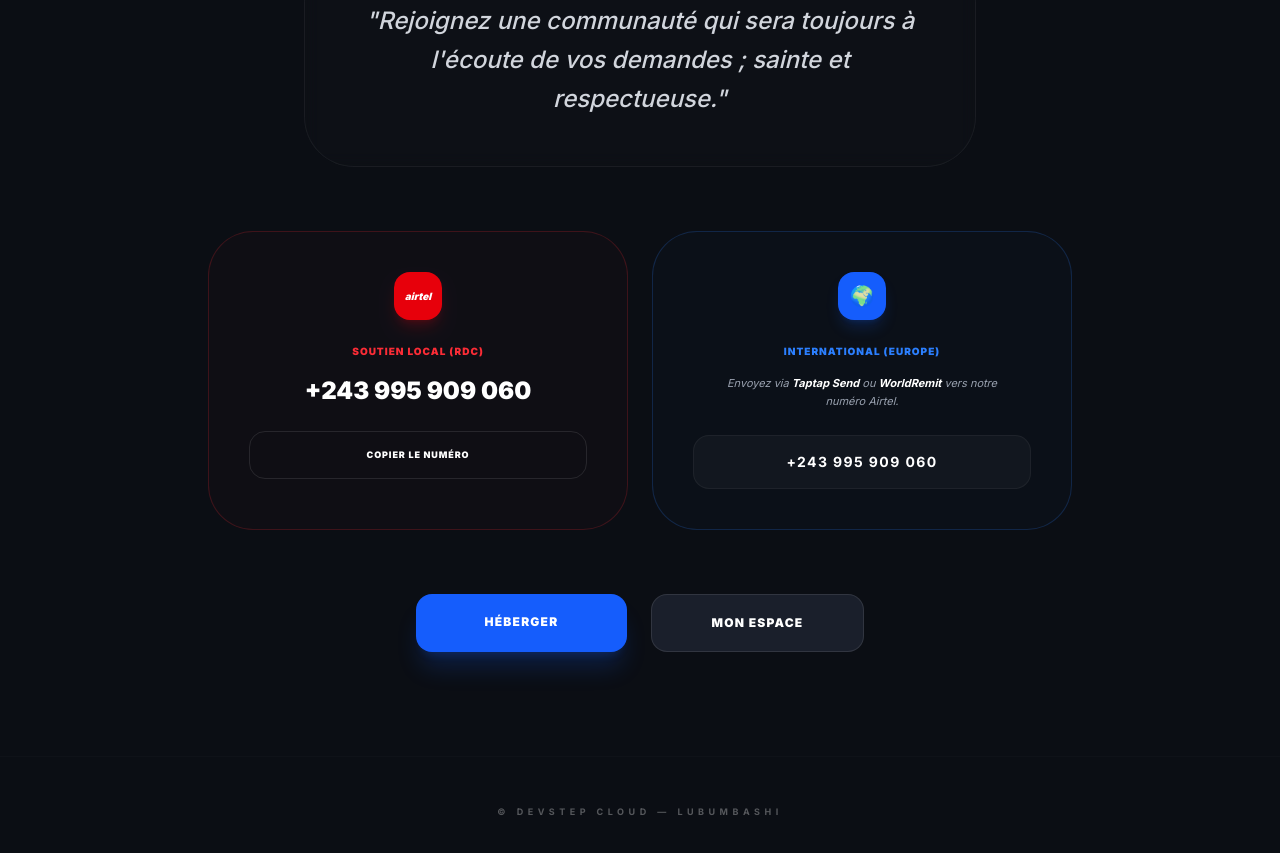
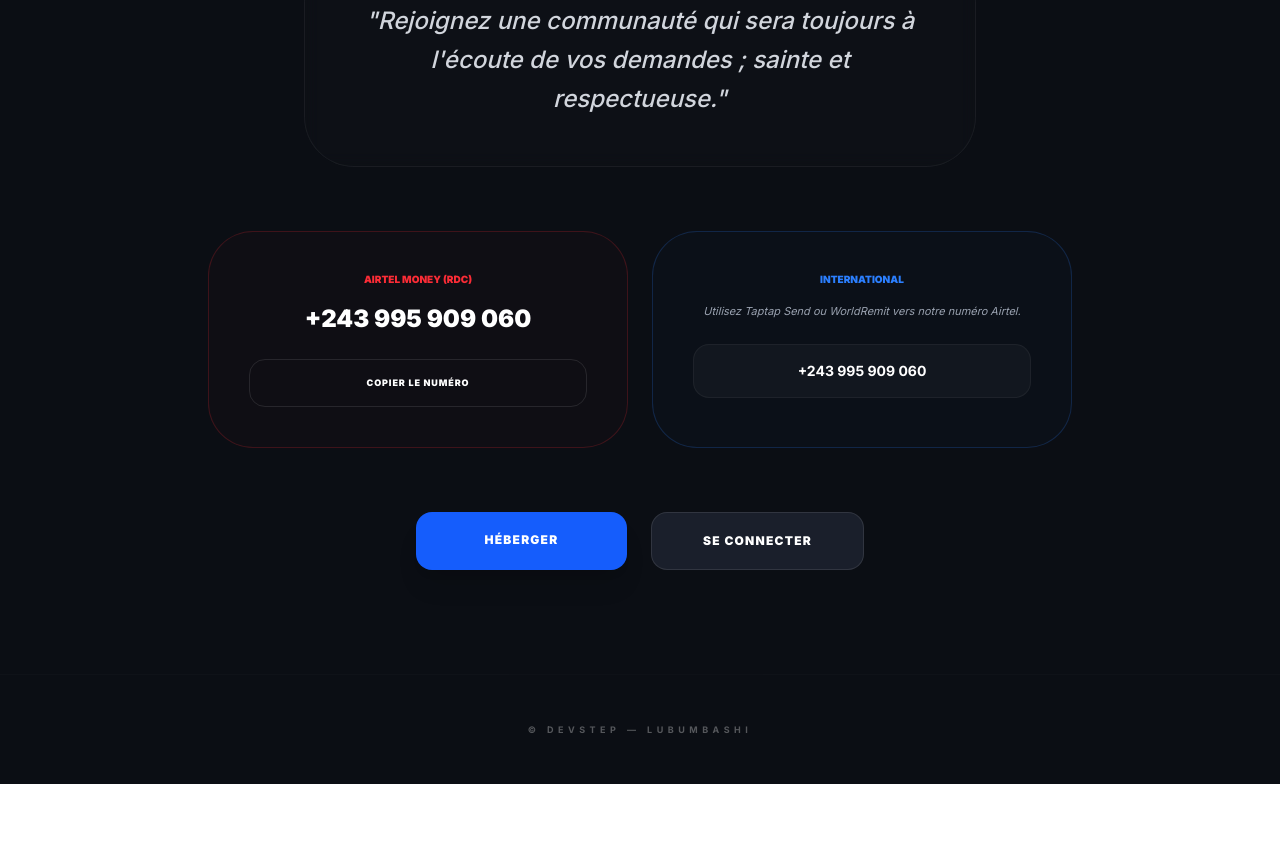
Before and after one commit to davidbyadunia04-stack/DevStep, a Next.js app: page / in a window 1280 px wide. Shown: the part 483-1336 px from the top of the page. After the commit the page ends 1267 px from the top, so only its background shows below. Built offline with nearby package versions, Linux system fonts and the light colour scheme.

Commit message:
Optimisation code: Middleware (22 lignes) et Accueil (95 lignes)

```diff
--- a/app/page.tsx
+++ b/app/page.tsx
@@ -3,7 +3,6 @@ import Link from 'next/link'
 import Image from 'next/image'
 
 export default function HomePage() {
-  // Fonction pour copier le numéro Airtel
   const copyNumber = () => {
     navigator.clipboard.writeText("+243995909060")
     alert("Numéro Airtel Money copié !")
@@ -12,101 +11,60 @@ export default function HomePage() {
   return (
     <div className="min-h-screen w-full bg-[#0b0e14] text-white flex flex-col font-sans">
 
-      {/* --- BARRE DE NAVIGATION --- */}
+      {/* --- NAVBAR --- */}
       <nav className="w-full py-5 px-10 flex justify-between items-center border-b border-white/5 bg-[#0b0e14]/80 backdrop-blur-md fixed top-0 z-50">
         <Link href="/" className="flex items-center gap-3">
-          {/* Ton logo DS */}
-          <Image
-            src="/icon.png"
-            alt="DevStep"
-            width={35}
-            height={35}
-            className="rounded-full"
-          />
+          <Image src="/icon.png" alt="DevStep" width={35} height={35} className="rounded-full" />
           <span className="text-xl font-black italic text-blue-600 tracking-tighter uppercase">DEVSTEP</span>
         </Link>
-
         <div className="flex gap-8 items-center">
           <Link href="/" className="text-[10px] font-bold uppercase tracking-widest hover:text-blue-500 transition-all">Accueil</Link>
-          <a href="#donations" className="text-[10px] font-bold uppercase tracking-widest text-yellow-500 hover:text-yellow-400 transition-all">Soutenir</a>
-          <a href="https://discord.gg/MsZ455Yh" target="_blank" className="px-5 py-2 bg-[#5865F2] hover:bg-[#4752C4] rounded-xl text-[10px] font-black uppercase tracking-widest transition-all">Discord</a>
+          <a href="#donations" className="text-[10px] font-bold uppercase tracking-widest text-yellow-500 hover:text-yellow-400">Soutenir</a>
+          <a href="https://discord.gg/MsZ455Yh" target="_blank" className="px-5 py-2 bg-[#5865F2] hover:bg-[#4752C4] rounded-xl text-[10px] font-black uppercase tracking-widest">Discord</a>
         </div>
       </nav>
 
-      {/* --- CONTENU PRINCIPAL --- */}
+      {/* --- MAIN --- */}
       <main className="flex-1 flex flex-col items-center justify-center p-6 mt-32 text-center">
 
-        {/* LOGO CENTRAL (Celui qu'on voit sur ta capture) */}
         <div className="mb-8">
-          <Image
-            src="/icon.png"
-            alt="DevStep Logo Large"
-            width={120}
-            height={120}
-            className="rounded-full shadow-[0_0_50px_rgba(59,130,246,0.3)] border-2 border-white/5"
-          />
+          <Image src="/icon.png" alt="Logo" width={120} height={120} className="rounded-full shadow-[0_0_50px_rgba(59,130,246,0.3)] border-2 border-white/5" />
         </div>
 
-        <h1 className="text-7xl md:text-9xl font-black italic tracking-tighter text-white mb-8">
+        <h1 className="text-7xl md:text-9xl font-black italic tracking-tighter mb-8 text-white">
           DEV<span className="text-blue-600">STEP.</span>
         </h1>
 
-        {/* SECTION PHILOSOPHIE */}
         <div className="max-w-2xl mb-16 px-10 py-12 border border-white/5 bg-white/[0.01] rounded-[50px] backdrop-blur-sm">
           <h2 className="text-xl md:text-2xl font-medium text-gray-300 italic leading-relaxed">
             "Rejoignez une communauté qui sera toujours à l'écoute de vos demandes ; sainte et respectueuse."
           </h2>
         </div>
 
-        {/* --- SECTION DONS (RDC & INTERNATIONAL) --- */}
+        {/* --- DONS --- */}
         <div id="donations" className="max-w-4xl w-full mb-16 grid grid-cols-1 md:grid-cols-2 gap-6 px-4">
-
-          {/* CARTE RDC */}
           <div className="p-10 border border-red-500/20 bg-red-500/[0.02] rounded-[45px] flex flex-col items-center">
-            <div className="w-12 h-12 bg-red-600 rounded-2xl flex items-center justify-center mb-6 shadow-lg shadow-red-600/20">
-              <span className="text-white font-black italic text-[10px]">airtel</span>
-            </div>
-            <p className="text-red-500 font-black uppercase tracking-widest text-[10px] mb-4">Soutien Local (RDC)</p>
+            <p className="text-red-500 font-black uppercase text-[10px] mb-4">Airtel Money (RDC)</p>
             <p className="text-2xl font-mono font-black text-white mb-6">+243 995 909 060</p>
-            <button
-              onClick={copyNumber}
-              className="w-full py-4 border border-white/10 rounded-2xl text-[9px] font-black uppercase tracking-widest hover:bg-white/5 transition-all active:scale-95"
-            >
-              Copier le numéro
-            </button>
+            <button onClick={copyNumber} className="w-full py-4 border border-white/10 rounded-2xl text-[9px] font-black uppercase tracking-widest hover:bg-white/5 transition-all">Copier le numéro</button>
           </div>
-
-          {/* CARTE INTERNATIONAL */}
           <div className="p-10 border border-blue-500/20 bg-blue-500/[0.02] rounded-[45px] flex flex-col items-center">
-            <div className="w-12 h-12 bg-blue-600 rounded-2xl flex items-center justify-center mb-6 text-xl shadow-lg shadow-blue-600/20">
-              🌍
-            </div>
-            <p className="text-blue-500 font-black uppercase tracking-widest text-[10px] mb-4">International (Europe)</p>
-            <p className="text-gray-400 text-[11px] mb-6 leading-relaxed italic px-4">
-              Envoyez via <span className="text-white font-bold">Taptap Send</span> ou <span className="text-white font-bold">WorldRemit</span> vers notre numéro Airtel.
-            </p>
-            <div className="w-full p-4 bg-white/[0.03] rounded-2xl border border-white/5">
-              <p className="text-sm font-mono font-bold text-white tracking-widest">+243 995 909 060</p>
-            </div>
+            <p className="text-blue-500 font-black uppercase text-[10px] mb-4">International</p>
+            <p className="text-gray-400 text-[11px] mb-6 italic text-center">Utilisez Taptap Send ou WorldRemit vers notre numéro Airtel.</p>
+            <div className="w-full p-4 bg-white/[0.03] rounded-2xl border border-white/5 text-sm font-mono font-bold">+243 995 909 060</div>
           </div>
-
         </div>
 
-        {/* BOUTONS D'ACCÈS RAPIDE */}
+        {/* --- BOUTONS --- */}
         <div className="flex flex-col sm:flex-row gap-6 w-full max-w-md pb-20">
-          <Link href="/upload" className="flex-1 py-5 bg-blue-600 hover:bg-blue-700 rounded-2xl font-black text-xs uppercase tracking-widest transition-all hover:translate-y-[-2px] shadow-xl shadow-blue-600/20">
-            Héberger
-          </Link>
-          <Link href="/login" className="flex-1 py-5 bg-[#1a1f2b] border border-white/10 rounded-2xl font-black text-xs uppercase tracking-widest hover:bg-[#252c3d] transition-all">
-            Mon Espace
-          </Link>
+          <Link href="/upload" className="flex-1 py-5 bg-blue-600 hover:bg-blue-700 rounded-2xl font-black text-xs uppercase tracking-widest shadow-xl">Héberger</Link>
+          <Link href="/login" className="flex-1 py-5 bg-[#1a1f2b] border border-white/10 rounded-2xl font-black text-xs uppercase tracking-widest hover:bg-[#252c3d]">Se Connecter</Link>
         </div>
       </main>
 
       <footer className="p-12 text-center opacity-30 border-t border-white/5">
-        <p className="text-[9px] font-bold uppercase tracking-[0.5em]">© DevStep Cloud — Lubumbashi</p>
+        <p className="text-[9px] font-bold uppercase tracking-[0.5em]">© DevStep — Lubumbashi</p>
       </footer>
-
     </div>
   )
 }
--- a/middleware.ts
+++ b/middleware.ts
@@ -2,30 +2,21 @@ import { NextResponse } from 'next/server'
 import type { NextRequest } from 'next/server'
 
 export function middleware(request: NextRequest) {
-  // 1. On vérifie si l'utilisateur est connecté (badge de session)
-  // On cherche le cookie créé par Supabase ou ton système d'auth
-  const session = request.cookies.get('sb-access-token') || request.cookies.get('session');
+  const session = request.cookies.get('session')
+  const { pathname } = request.nextUrl
 
-  const { pathname } = request.nextUrl;
+  // Pages privées qui demandent une connexion
+  const isProtectedRoute = pathname.startsWith('/dashboard') || pathname.startsWith('/upload')
 
-  // 2. Si l'utilisateur n'est PAS connecté
-  if (!session) {
-    // Et qu'il essaie d'aller sur une page privée
-    if (pathname.startsWith('/upload') || pathname.startsWith('/dashboard')) {
-      // On le redirige vers la page de connexion
-      return NextResponse.redirect(new URL('/login', request.url));
-    }
+  // Si l'utilisateur n'est pas connecté et tente d'entrer
+  if (!session && isProtectedRoute) {
+    return NextResponse.redirect(new URL('/login', request.url))
   }
 
-  // 3. Si l'utilisateur EST connecté, on l'empêche d'aller sur login/register
-  if (session && (pathname === '/login' || pathname === '/register')) {
-    return NextResponse.redirect(new URL('/dashboard', request.url));
-  }
-
-  return NextResponse.next();
+  return NextResponse.next()
 }
 
-// On définit les routes que le garde du corps doit surveiller
+// On surveille uniquement les pages sensibles
 export const config = {
-  matcher: ['/dashboard/:path*', '/upload/:path*', '/login', '/register'],
+  matcher: ['/dashboard/:path*', '/upload/:path*'],
 }
```
